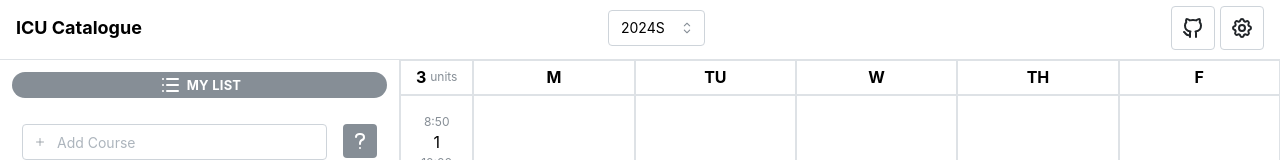
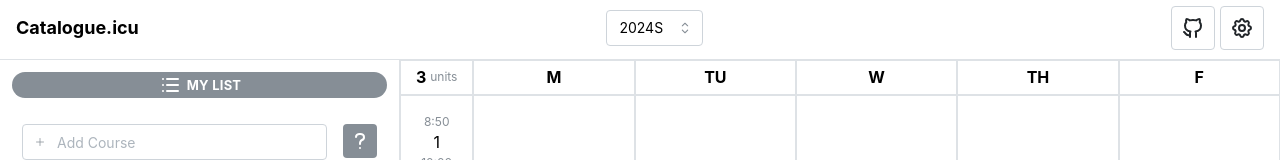
Before and after one commit to ItsukiKigoshi/icu-catalogue, a Next.js app: page / in a window 1280 px wide. Shown: the top 160 px of the page. Built offline with nearby package versions, Linux system fonts and the light colour scheme.

Commit message:
Update manifest.json and layout.tsx files

```diff
--- a/src/app/layout.tsx
+++ b/src/app/layout.tsx
@@ -4,8 +4,8 @@ import { Metadata } from "next";
 import { theme } from "../app/theme";
 
 export const metadata: Metadata = {
-  title: "ICU Catalogue",
-  description: `'ICU Catalogue' enables ICU students to create their own timetables easily. Please feel free to create issues/pull requests.`,
+  title: "Catalogue.icu",
+  description: `'Catalogue.icu' enables ICU students to create their own timetables easily. Please feel free to create issues/pull requests.`,
 };
 
 export default function RootLayout({ children }: { children: any }) {
--- a/src/components/Header/index.tsx
+++ b/src/components/Header/index.tsx
@@ -32,7 +32,7 @@ export function Header(props: {
       >
         <Group gap={5}>
           <Text size="lg" fw={700}>
-            ICU Catalogue
+            Catalogue.icu
           </Text>
         </Group>
         <Group gap={5}>
```
Also changed, not shown: public/manifest.json.
